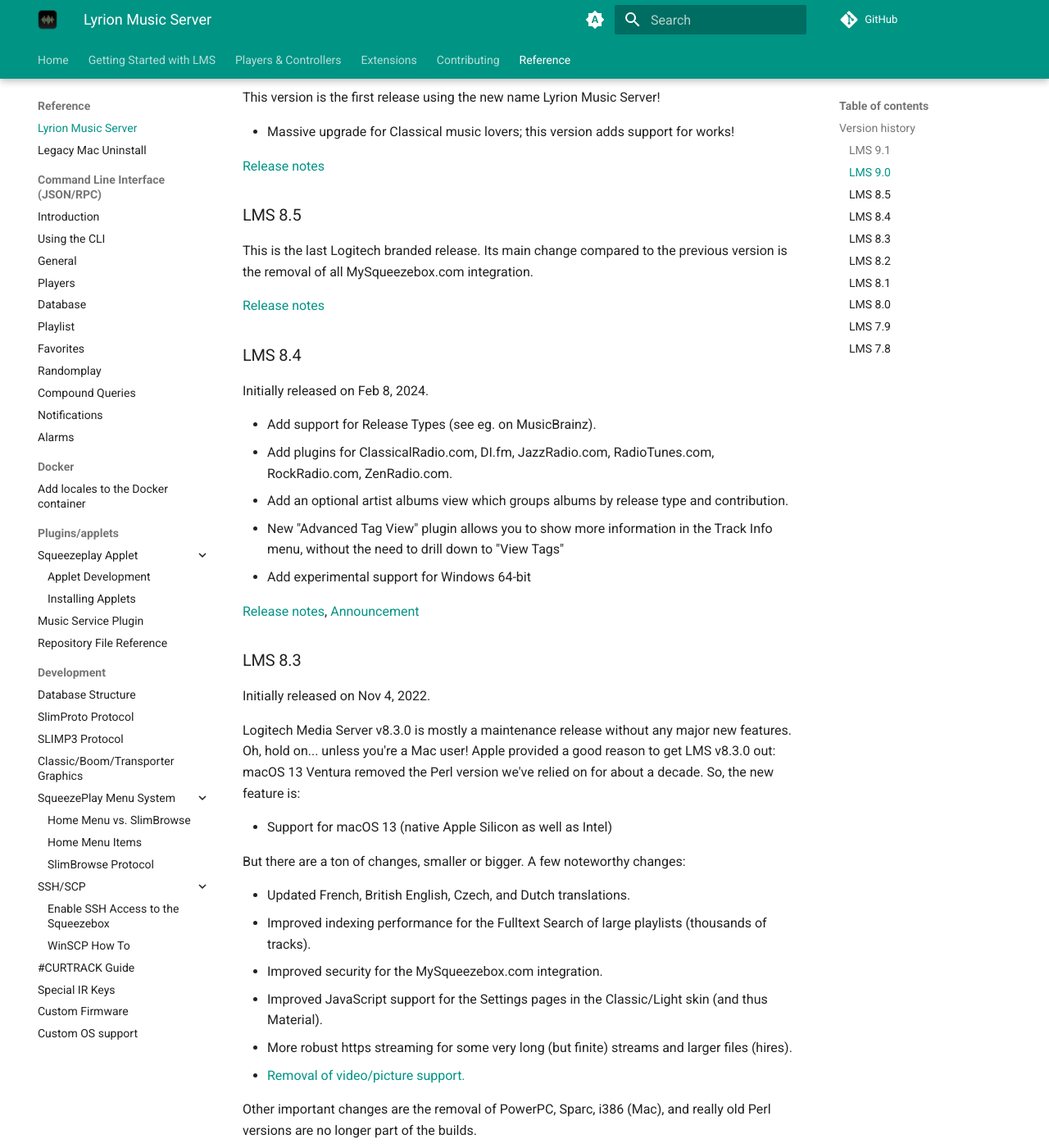
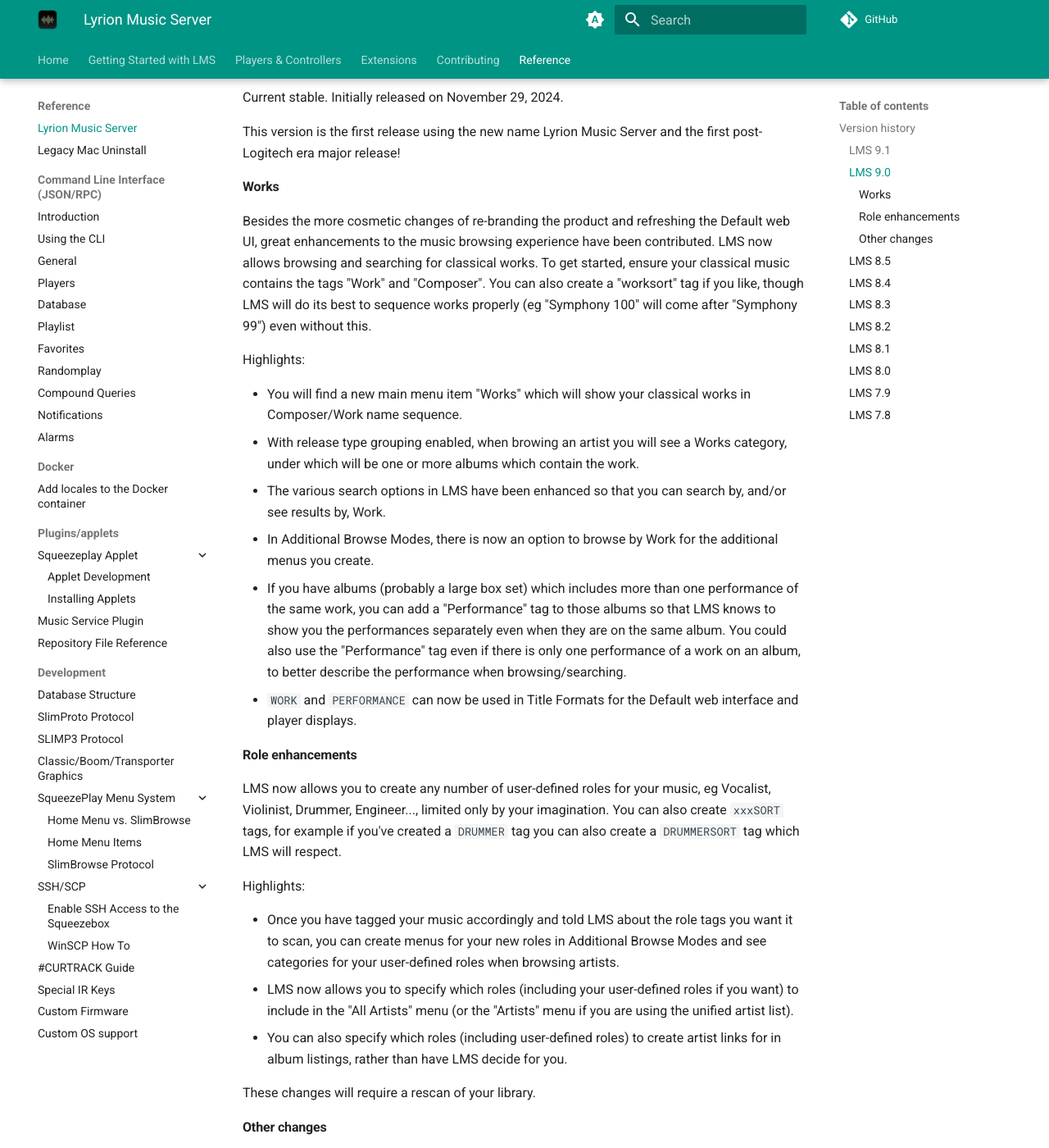
Before and after one commit to LMS-Community/lms-community.github.io, an MkDocs documentation site: the page built from docs/reference/lyrion-music-server.md, in a window 1280 px wide and 1400 px high, scrolled down 773 px. Shown: the whole window at 82% size. Built offline with MkDocs 1.6.1 and Material for MkDocs 9.7.7, drawn with Linux system fonts in a browser that asks for light colours; a script that is not in the unit is left out; plug-ins that fetch from the network failed and are left out; comment, search, counter and statistics services are not loaded; some of the changed text lies outside the part shown.

Commit message:
Expand LMS version history based on LMS9 announcement

```diff
--- a/docs/reference/lyrion-music-server.md
+++ b/docs/reference/lyrion-music-server.md
@@ -19,15 +19,52 @@
 
 Currently in development.
 
+[Release notes](../getting-started/changelog-lms9.md)
+
 ### LMS 9.0
 
 Current stable. Initially released on November 29, 2024.
 
-This version is the first release using the new name Lyrion Music Server!
+This version is the first release using the new name Lyrion Music Server and the first post-Logitech era major release!
 
-* Massive upgrade for Classical music lovers; this version adds support for works!
+#### Works
 
-[Release notes](../getting-started/changelog-lms9.md)
+Besides the more cosmetic changes of re-branding the product and refreshing the Default web UI, great enhancements to the music browsing experience have been contributed. LMS now allows browsing and searching for classical works. To get started, ensure your classical music contains the tags "Work" and "Composer". You can also create a "worksort" tag if you like, though LMS will do its best to sequence works properly (eg "Symphony 100" will come after "Symphony 99") even without this.
+
+Highlights:
+
+* You will find a new main menu item "Works" which will show your classical works in Composer/Work name sequence.
+* With release type grouping enabled, when browing an artist you will see a Works category, under which will be one or more albums which contain the work.
+* The various search options in LMS have been enhanced so that you can search by, and/or see results by, Work.
+* In Additional Browse Modes, there is now an option to browse by Work for the additional menus you create.
+* If you have albums (probably a large box set) which includes more than one performance of the same work, you can add a "Performance" tag to those albums so that LMS knows to show you the performances separately even when they are on the same album. You could also use the "Performance" tag even if there is only one performance of a work on an album, to better describe the performance when browsing/searching.
+* `WORK` and `PERFORMANCE` can now be used in Title Formats for the Default web interface and player displays.
+
+#### Role enhancements
+
+LMS now allows you to create any number of user-defined roles for your music, eg Vocalist, Violinist, Drummer, Engineer..., limited only by your imagination. You can also create `xxxSORT` tags, for example if you've created a `DRUMMER` tag you can also create a `DRUMMERSORT` tag which LMS will respect.
+
+Highlights:
+
+* Once you have tagged your music accordingly and told LMS about the role tags you want it to scan, you can create menus for your new roles in Additional Browse Modes and see categories for your user-defined roles when browsing artists.
+* LMS now allows you to specify which roles (including your user-defined roles if you want) to include in the "All Artists" menu (or the "Artists" menu if you are using the unified artist list).
+* You can also specify which roles (including user-defined roles) to create artist links for in album listings, rather than have LMS decide for you.
+
+These changes will require a rescan of your library.
+
+#### Other changes
+
+Other noteworthy updates in LMS9 include:
+
+* Improved first-start experience, suggesting installation of some essential 3rd party plugins
+* Improved "New Music" behaviour: this is now based on the time when a song was added to the collection
+* New "Recently changed Music": this is what used to be the old "New music", based on a file's timestamp
+* Many translation updates: Czech, Danish, Dutch, French, Hungarian, Portuguese
+* Windows is now 64-bit only (please be patient on your first installation - the process can be a bit slow)
+* macOS integration has been completely rewritten. It's no longer a preference pane, but a simple menu bar item (macOS 10.11 required).
+* The Docker image now is based on Debian 12: you'll have to create a new container based on the [lmscommunity/lyrionmusicserver](https://hub.docker.com/r/lmscommunity/lyrionmusicserver) image. But no worries: you'll be able to re-use your existing data folders.
+
+[Release notes](../getting-started/changelog-lms9.md), [Announcement](https://forums.slimdevices.com/forum/user-forums/logitech-media-server/1737174-announcing-lyrion-music-server-9-0-0)
 
 ### LMS 8.5
 
```
